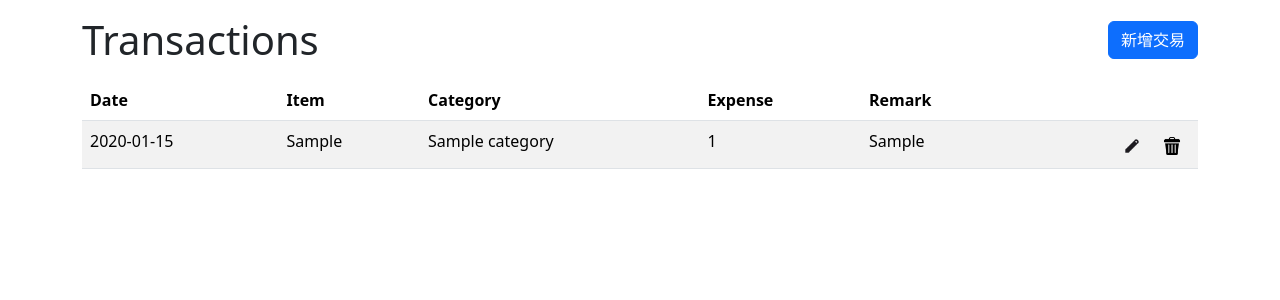
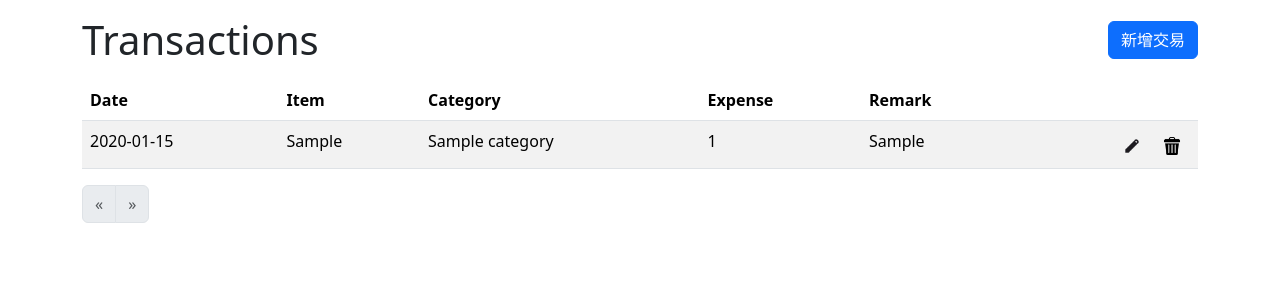
Before and after one commit to Ting-chien/ledger-me, a Flask app: template app/templates/transactions/index.html in a window 1280 px wide. Shown: the part 56-356 px from the top of the page. Run offline with Flask 3, Linux system fonts and the light colour scheme; the template is opened without the code that fills it: values that come from a table or form of the project are taken from there, others are empty; tables that the repository leaves empty hold one stand-in row (values such as "Sample post").

Commit message:
Add pagination to transaction page

```diff
--- a/app/templates/transactions/index.html
+++ b/app/templates/transactions/index.html
@@ -4,7 +4,8 @@
 
 <div class="d-flex justify-content-between align-items-center mb-3 mt-3">
     <h1 class="mb-0">Transactions</h1>
-    <button type="button" class="btn btn-primary" data-bs-toggle="modal" data-bs-target="#createTransactionModal">新增交易</button>
+    <button type="button" class="btn btn-primary" data-bs-toggle="modal"
+        data-bs-target="#createTransactionModal">新增交易</button>
 </div>
 
 {% from 'transactions/transaction_modal.html' import transaction_modal %}
@@ -42,7 +43,8 @@
 ) }}
 
 <!-- Delete Transaction Modal -->
-<div class="modal fade" id="deleteTransactionModal" tabindex="-1" aria-labelledby="deleteTransactionModalLabel" aria-hidden="true">
+<div class="modal fade" id="deleteTransactionModal" tabindex="-1" aria-labelledby="deleteTransactionModalLabel"
+    aria-hidden="true">
     <div class="modal-dialog">
         <div class="modal-content">
             <form id="deleteTransactionForm" action="#" method="post">
@@ -83,18 +85,14 @@
             <td>{{ t.expense }}</td>
             <td>{{ t.remark if t.remark else '' }}</td>
             <td class="text-end">
-                <a href="#" class="btn btn-sm edit-btn" title="編輯"
-                   data-bs-toggle="modal" data-bs-target="#editTransactionModal"
-                   data-id="{{ t.id }}"
-                   data-item="{{ t.item }}"
-                   data-category="{{ t.category_id }}"
-                   data-expense="{{ t.expense }}"
+                <a href="#" class="btn btn-sm edit-btn" title="編輯" data-bs-toggle="modal"
+                    data-bs-target="#editTransactionModal" data-id="{{ t.id }}" data-item="{{ t.item }}"
+                    data-category="{{ t.category_id }}" data-expense="{{ t.expense }}"
                     data-date="{{ t.transaction_at.strftime('%Y-%m-%d') if t.transaction_at else '' }}">
                     <img src="/static/img/update.png" alt="Edit" width="18" height="18">
                 </a>
-                <a href="#" class="btn btn-sm delete-btn" title="刪除"
-                   data-bs-toggle="modal" data-bs-target="#deleteTransactionModal"
-                   data-id="{{ t.id }}">
+                <a href="#" class="btn btn-sm delete-btn" title="刪除" data-bs-toggle="modal"
+                    data-bs-target="#deleteTransactionModal" data-id="{{ t.id }}">
                     <img src="/static/img/remove.png" alt="Delete" width="18" height="18">
                 </a>
             </td>
@@ -102,18 +100,65 @@
         {% endfor %}
     </tbody>
 </table>
+
+<!-- Pagination -->
+<nav aria-label="Page navigation example">
+    <ul class="pagination">
+        <!-- Previous Page -->
+        {% if current_page > 1 %}
+        <li class="page-item">
+            <a class="page-link" href="{{ url_for('transactions.index', page=current_page-1) }}" aria-label="Previous">
+                <span aria-hidden="true">&laquo;</span>
+            </a>
+        </li>
+        {% else %}
+        <li class="page-item disabled">
+            <span class="page-link" aria-label="Previous">
+                <span aria-hidden="true">&laquo;</span>
+            </span>
+        </li>
+        {% endif %}
+
+        <!-- Page Numbers -->
+        {% for page_num in range(1, total_pages + 1) %}
+        {% if page_num == current_page %}
+        <li class="page-item active">
+            <span class="page-link">{{ page_num }}</span>
+        </li>
+        {% else %}
+        <li class="page-item">
+            <a class="page-link" href="{{ url_for('transactions.index', page=page_num) }}">{{ page_num }}</a>
+        </li>
+        {% endif %}
+        {% endfor %}
+
+        <!-- Next Page -->
+        {% if current_page < total_pages %} <li class="page-item">
+            <a class="page-link" href="{{ url_for('transactions.index', page=current_page+1) }}" aria-label="Next">
+                <span aria-hidden="true">&raquo;</span>
+            </a>
+            </li>
+            {% else %}
+            <li class="page-item disabled">
+                <span class="page-link" aria-label="Next">
+                    <span aria-hidden="true">&raquo;</span>
+                </span>
+            </li>
+            {% endif %}
+    </ul>
+</nav>
 {% endblock %}
 
 {% block scripts %}
 <script>
-    document.addEventListener('DOMContentLoaded', function() {
+    document.addEventListener('DOMContentLoaded', function () {
 
         // 編輯
         var editModal = document.getElementById('editTransactionModal');
         var editForm = document.getElementById('editTransactionForm');
         var editBtns = document.querySelectorAll('.edit-btn');
-        editBtns.forEach(function(btn) {
-            btn.addEventListener('click', function() {
+        editBtns.forEach(function (btn) {
+            btn.addEventListener('click', function () {
                 document.getElementById('edit-id').value = btn.getAttribute('data-id');
                 document.getElementById('edit-item').value = btn.getAttribute('data-item');
                 document.getElementById('edit-category').value = btn.getAttribute('data-category');
@@ -123,13 +168,13 @@
                 editForm.action = '/transactions/' + btn.getAttribute('data-id');
             });
         });
-        editForm.addEventListener('submit', function(e) {
+        editForm.addEventListener('submit', function (e) {
             e.preventDefault();
             var formData = new FormData(editForm);
             fetch(editForm.action, {
                 method: 'PUT',
                 body: formData
-            }).then(function(resp) {
+            }).then(function (resp) {
                 if (resp.redirected) {
                     window.location.href = resp.url;
                 } else {
@@ -141,16 +186,16 @@
         // 刪除
         var deleteForm = document.getElementById('deleteTransactionForm');
         var deleteBtns = document.querySelectorAll('.delete-btn');
-        deleteBtns.forEach(function(btn) {
-            btn.addEventListener('click', function() {
+        deleteBtns.forEach(function (btn) {
+            btn.addEventListener('click', function () {
                 deleteForm.action = '/transactions/' + btn.getAttribute('data-id');
             });
         });
-        deleteForm.addEventListener('submit', function(e) {
+        deleteForm.addEventListener('submit', function (e) {
             e.preventDefault();
             fetch(deleteForm.action, {
                 method: 'DELETE'
-            }).then(function(resp) {
+            }).then(function (resp) {
                 if (resp.redirected) {
                     window.location.href = resp.url;
                 } else {
```
Also changed, not shown: app/transactions/routes.py (+16 -2 lines). Lines whose indentation alone changed are shown as unchanged.
